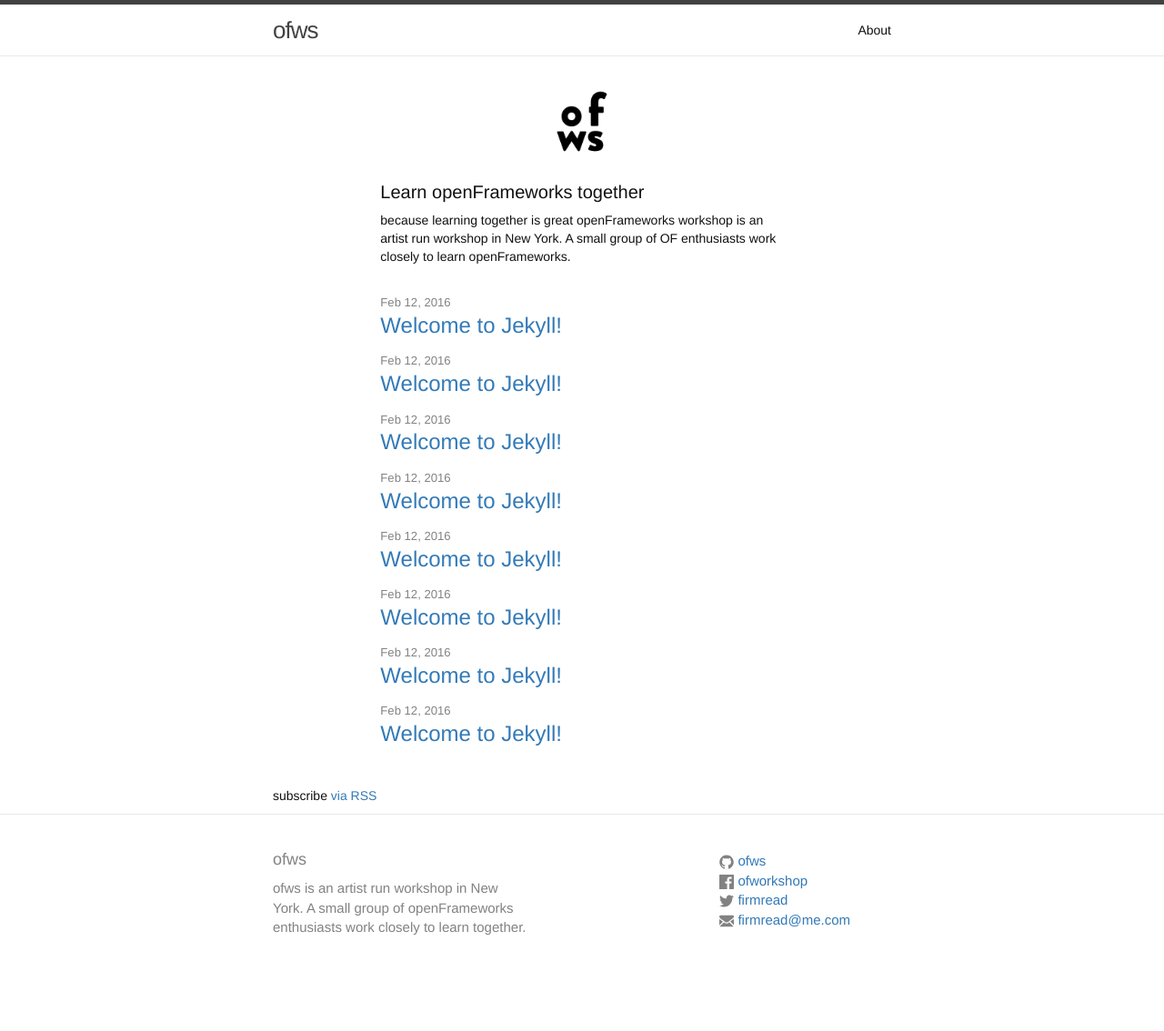
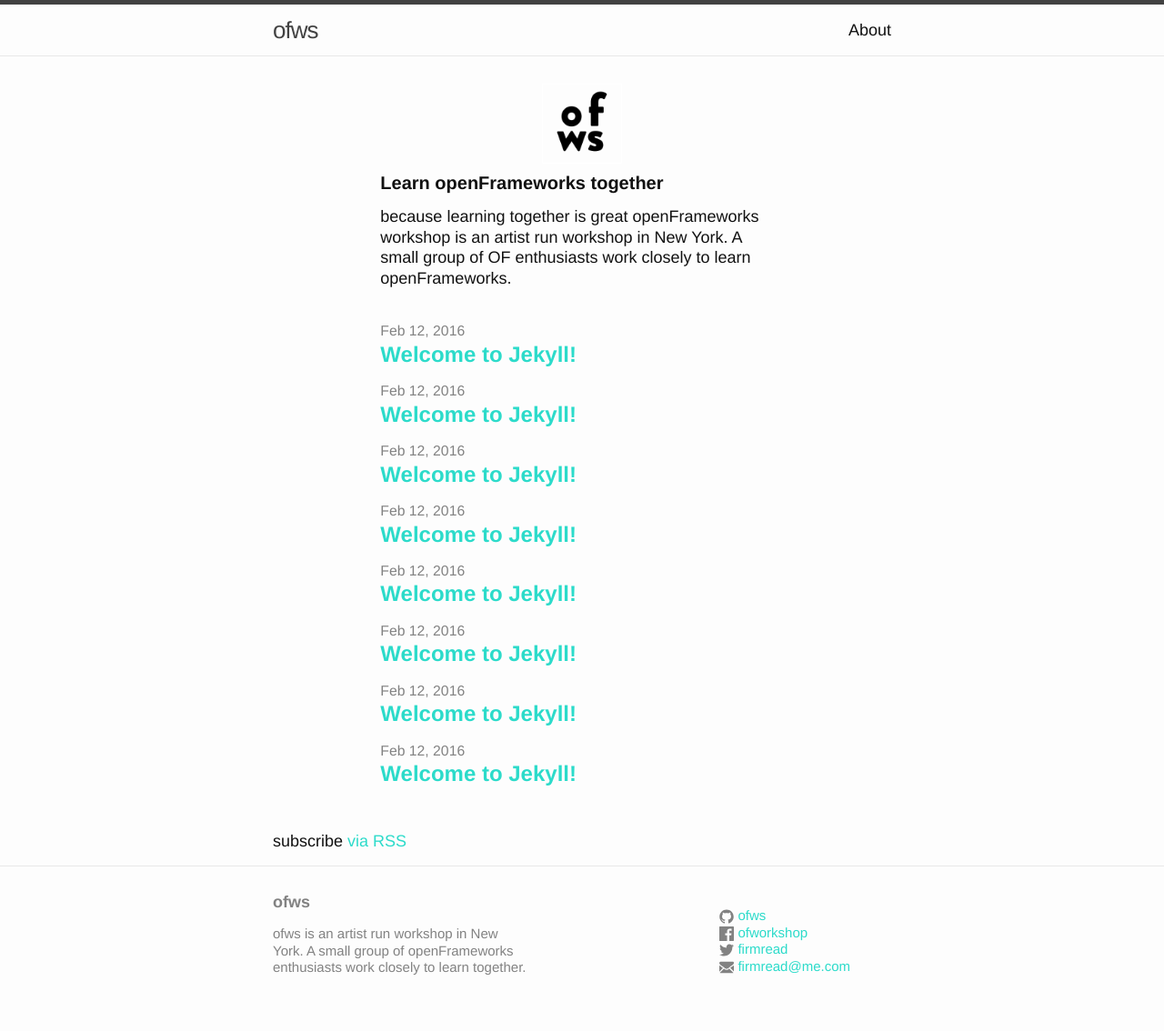
Before and after one commit to ofws/ofws.github.io, a Jekyll site: the page built from index.html, in a window 1280 px wide. Shown: the whole page at 91% size. Built offline with Jekyll 4.4.1, drawn with Linux system fonts in a browser that asks for light colours; before the commit the page ends 1086 px from its top, so only the background shows below that.

Commit message:
looking much better!

```diff
--- a/_sass/_base.scss
+++ b/_sass/_base.scss
@@ -82,7 +82,7 @@
  * Headings
  */
 h1, h2, h3, h4, h5, h6 {
-    font-weight: $base-font-weight;
+    font-weight: $base-font-weight + 200;
 }
 
 
@@ -95,12 +95,13 @@
     text-decoration: none;
 
     &:visited {
-        color: darken($brand-color, 7.5%);
+        color: darken($brand-color, 15%);
     }
 
     &:hover {
         color: lighten($brand-color, 15%);
         text-decoration: none;
+        transition-duration: .25s;
     }
 }
 
--- a/_sass/_layout.scss
+++ b/_sass/_layout.scss
@@ -18,9 +18,16 @@
     margin-bottom: 0;
     float: left;
 
+
+
     &,
     &:visited {
         color: $grey-color-dark;
+    }
+
+    &:hover {
+        color: darken($brand-color, 20%);
+        transition-duration: .25s;
     }
 }
 
@@ -35,6 +42,11 @@
     .page-link {
         color: $text-color;
         line-height: $base-line-height;
+
+        &:hover {
+            color: darken($brand-color, 20%);
+            transition-duration: .25s;
+        }
 
         // Gaps between nav items, but not on the last one
         &:not(:last-child) {
@@ -172,6 +184,7 @@
     @extend .row;
     > img {
         margin:auto;
+        margin-bottom: 10px;
         @extend .col-xs-offset-4, .col-xs-4, .col-sm-offset-5, .col-sm-2;
     }
     > h1 {
--- a/css/main.scss
+++ b/css/main.scss
@@ -7,10 +7,10 @@
 
 // Our variables
 $base-font-family: "brandon-grotesque", Helvetica, Arial, sans-serif;
-$base-font-size:   15px;
+$base-font-size:   18px;
 $base-font-weight: 400;
 $small-font-size:  $base-font-size * 0.875;
-$base-line-height: 1.5;
+$base-line-height: 1.25;
 
 $spacing-unit:     30px;
 
@@ -47,8 +47,9 @@
 
 // Import partials from `sass_dir` (defaults to `_sass`)
 @import
+
+        "layout",
+        "bootstrap",
         "base",
-        "layout",
-        "syntax-highlighting",
-        "bootstrap"
+        "syntax-highlighting"
 ;
```
